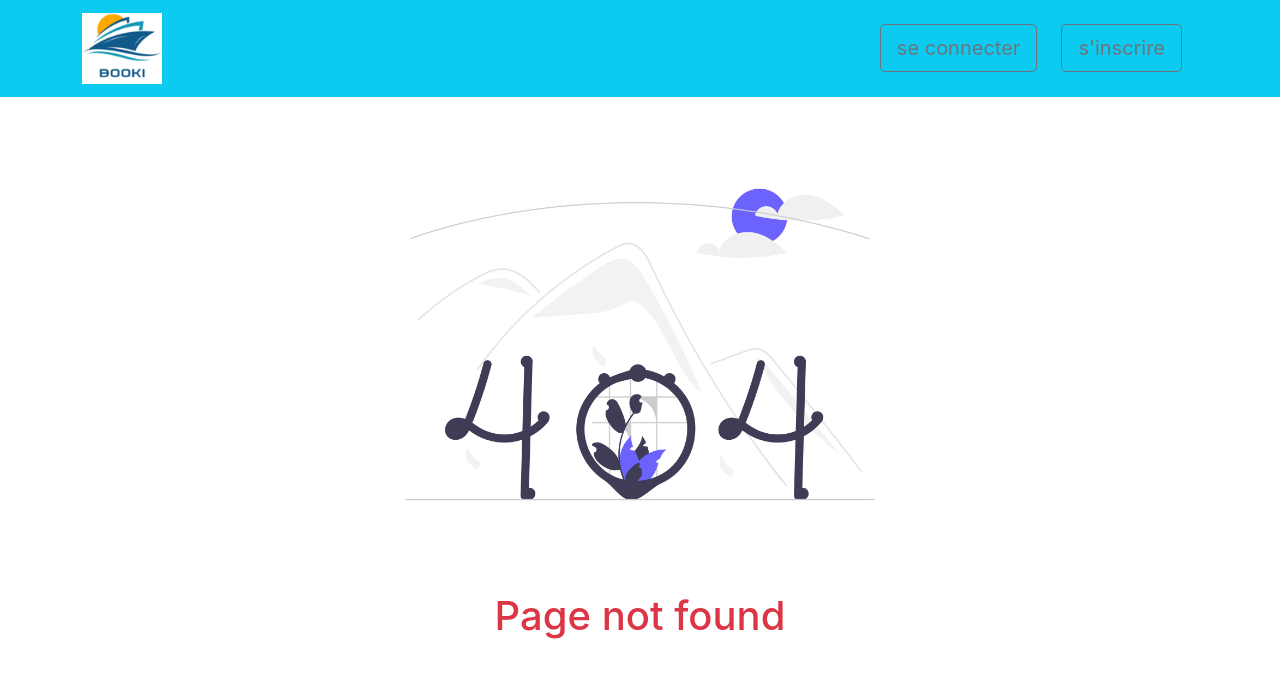
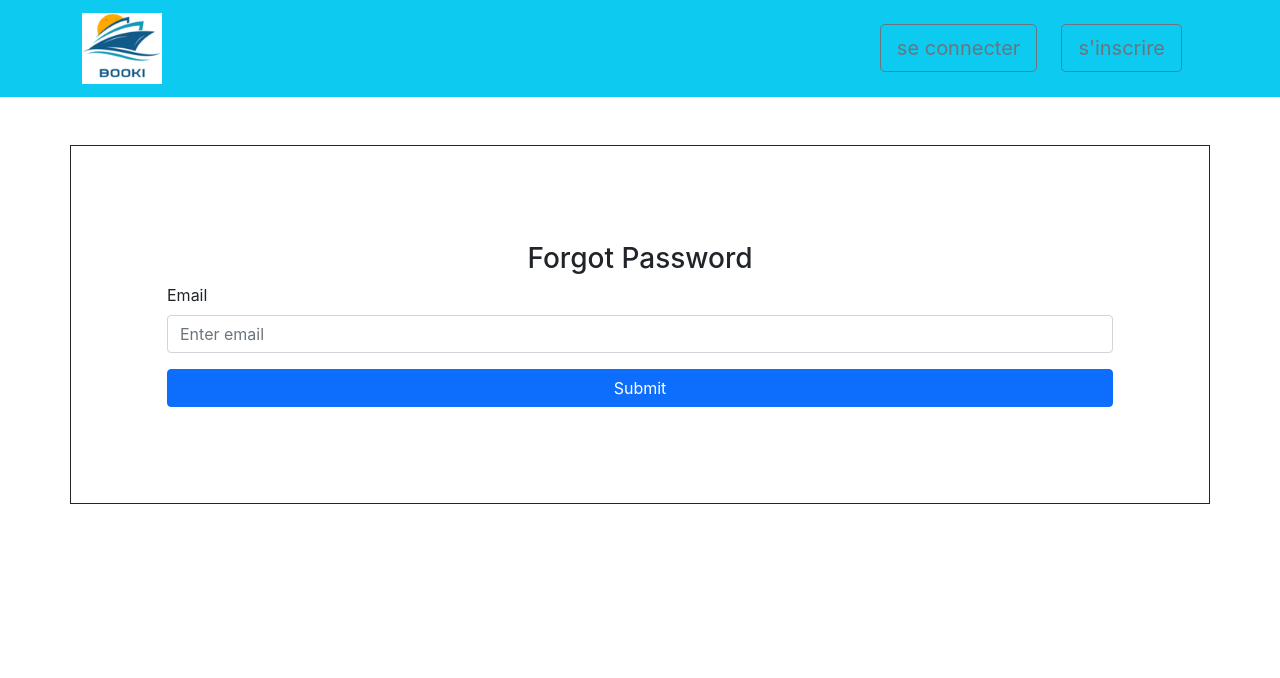
Before and after one commit to Khouloudlaadhar/booki-frontend, a React (Create React App) app: page /forgot-password in a window 1280 px wide. Before the commit this address had no page. Shown: the top 678 px of the page. Built offline with nearby package versions, Linux system fonts and the light colour scheme.

Commit message:
Forgot and rest password with send email

```diff
--- a/src/App.js
+++ b/src/App.js
@@ -1,12 +1,12 @@
 
-import { BrowserRouter as Router, Route, Switch } from "react-router-dom";
+import { BrowserRouter as Router, Switch } from "react-router-dom";
 import Activities from "./pages/Activities";
 import ActivitiesDetails from "./pages/ActivitiesDetails";
 import Hebergements from "./pages/Hebergements";
 import HebergementDetails from "./pages/HebergementDetails";
 import Home from "./pages/Home";
 import NotFound from "./pages/NotFound";
-import GlobalLoading from "./Components/GlobalLoading";
+import GlobalLoading from "./components/GlobalLoading";
 import Login from "./pages/Login";
 import Register from "./pages/Register";
 import { login } from "./redux/actions/userActionCreators";
@@ -14,6 +14,10 @@ import { useDispatch } from "react-redux";
 import PublicRoute from "./routes/PublicRoute";
 import PrivateRoute from "./routes/PrivateRoute";
 import CustomRoute from "./routes/CustomRoute";
+import ForgotPassword from "./pages/ForgotPassword";
+import ResetPassoword from "./pages/ResetPassoword";
+
+
 
 
 
@@ -29,17 +33,19 @@ function App() {
 
   return (
     <>
-    <GlobalLoading/>
+      <GlobalLoading />
       <Router>
         <Switch>
           <PublicRoute exact path='/login' component={Login} />
           <PublicRoute exact path='/register' component={Register} />
+          <PublicRoute exact path='/forgot-password' component={ForgotPassword} />
+          <PublicRoute exact path='/password-reset/:id/:token' component={ResetPassoword} />
           <PrivateRoute exact path='/' component={Home} />
           <PrivateRoute exact path='/hebergements' component={Hebergements} />
           <PrivateRoute exact path='/activities' component={Activities} />
           <PrivateRoute exact path='/hebergemnts/:id' component={HebergementDetails} />
           <PrivateRoute exact path='/activities/:id' component={ActivitiesDetails} />
-        <CustomRoute  component={NotFound} />
+          <CustomRoute component={NotFound} />
         </Switch>
       </Router>
     </>
--- a/src/index.css
+++ b/src/index.css
@@ -28,3 +28,18 @@ code {
   margin-right: auto;
   margin-left: auto;
 }
+
+.error-msg,
+.success-msg {
+  width: 100%;
+  padding: 15px;
+  margin: 5px 0;
+  font-size: 14px;
+  background-color: darkred;
+  color: white;
+  border-radius: 5px;
+  text-align: center;
+}
+.success-msg{
+  background-color: darkgreen;
+}
--- a/src/layouts/InsideLayout.js
+++ b/src/layouts/InsideLayout.js
@@ -1,5 +1,5 @@
 import React from 'react'
-import AppNavbarInside from '../Components/AppNavbarInside'
+import AppNavbarInside from '../components/AppNavbarInside'
 
 function InsideLayout(props) {
     return (
--- a/src/layouts/OutsideLayout.js
+++ b/src/layouts/OutsideLayout.js
@@ -1,5 +1,5 @@
 import React from 'react'
-import AppNavbar from '../Components/AppNavbar'
+import AppNavbar from '../components/AppNavbar'
 
 export default function OutsideLayout(props) {
     return (
--- /dev/null
+++ b/src/pages/ForgotPassword.js
@@ -0,0 +1,53 @@
+import React, { useState } from 'react'
+import Form from 'react-bootstrap/Form'
+import Container from 'react-bootstrap/Container'
+import Button from 'react-bootstrap/Button'
+import axios from 'axios'
+
+function ForgotPassword() {
+  const [email, setEmail] = useState("")
+  const [msg, setMsg] = useState("")
+  const [error, setError] = useState("")
+  const handleSubmit = async (e) => {
+    e.preventDefault();
+    try {
+
+      const { data } = await axios.post(`http://localhost:5000/password-reset/`, { email })
+      console.log(data)
+      setMsg(data.message);
+      setError("")
+    } catch (error) {
+      if (error.response &&
+        error.response.status >= 400 &&
+        error.response.status <= 500) {
+        setError(error.response.data.message)
+        setMsg("");
+      }
+
+    }
+
+  }
+  return (
+    <Container className='mt-5 border border-dark p-5'>
+      <Form onSubmit={handleSubmit} className="m-5">
+        <h3 className="text-center text-dark">Forgot Password</h3>
+        <Form.Group className="mb-3" controlId="formBasicEmail">
+          <Form.Label>Email </Form.Label>
+          <Form.Control
+            value={email}
+            onChange={(e) => setEmail(e.target.value)}
+
+            placeholder="Enter email" />
+        </Form.Group>
+        {error && <div className="error-msg">{error}</div>}
+        {msg && <div className="success-msg">{msg}</div>}
+        <Button variant="primary" type="submit" className="w-100">
+          Submit
+        </Button>
+      </Form>
+
+    </Container>
+  )
+}
+
+export default ForgotPassword
--- a/src/pages/Hebergements.js
+++ b/src/pages/Hebergements.js
@@ -1,7 +1,7 @@
 
 import React from 'react'
 import { Container } from 'react-bootstrap'
-import DisplayHebergements from '../Components/DisplayHebergements'
+import DisplayHebergements from '../components/DisplayHebergements'
 
 
 
--- a/src/pages/Login.js
+++ b/src/pages/Login.js
@@ -13,33 +13,44 @@ function Login() {
   const history = useHistory()
   const handleSubmit = e => {
     e.preventDefault()
-    dispatch(requestLogin(email, password,history))
+    dispatch(requestLogin(email, password, history))
   }
   return (
     <Container className='mt-5 border border-dark p-5'>
       <Form onSubmit={handleSubmit} className="m-5">
         <Form.Group className="mb-3" controlId="formBasicEmail">
           <Form.Label>Email </Form.Label>
-          <Form.Control value={email} onChange={(e) => setEmail(e.target.value)} placeholder="Enter email" />
+          <Form.Control
+            value={email}
+            onChange={(e) => setEmail(e.target.value)}
+            placeholder="Enter email" />
         </Form.Group>
         <Form.Group className="mb-3" controlId="formBasicPassword">
           <Form.Label>Mot de passe</Form.Label>
           <InputGroup className="mb-3">
-            <Form.Control type={passwordType} value={password} onChange={(e) => setPassword(e.target.value)} placeholder="Password" />
-            <Button style={{ outline: 'none' }} variant="primary" id="button-addon2" onClick={() => setPasswordType(prevPasswordType => setPasswordType(prevPasswordType === 'password' ? 'text' : 'password'))}>
+            <Form.Control
+              type={passwordType}
+              value={password}
+              onChange={(e) => setPassword(e.target.value)}
+              placeholder="Password" />
+            <Button style={{ outline: 'none' }} variant="primary" id="button-addon2"
+              onClick={() => setPasswordType(prevPasswordType => setPasswordType(prevPasswordType === 'password' ? 'text' : 'password'))}>
               <i class={`bi bi-eye${passwordType === 'text' ? '-slash' : ''}`}></i>
             </Button>
           </InputGroup>
         </Form.Group>
+
         <Button variant="primary" type="submit" className="w-100">
           connecter
         </Button>
+        <Link to={'/forgot-password'} className="text-right" >
+          <p>Mode de passe oublié?</p></Link>
       </Form>
       <Link to="/register">
         <Button className="m-2 mx-auto" variant="secondary"  >
           Pas de compte ? Créez-en un
         </Button>
-        </Link>
+      </Link>
     </Container>
   )
 }
--- /dev/null
+++ b/src/pages/ResetPassoword.js
@@ -0,0 +1,74 @@
+import axios from 'axios'
+import React, { Fragment, useEffect, useState } from 'react'
+import { Button, Container, Form } from 'react-bootstrap'
+import { useParams } from 'react-router-dom/cjs/react-router-dom.min'
+
+function ResetPassoword() {
+  const [password, setPassword] = useState("")
+  const [msg, setMsg] = useState("")
+  const [error, setError] = useState("")
+  const [validUrl, setValidUrl] = useState(false)
+  const param = useParams();
+  const url = `http://localhost:5000/password-reset/${param.id}/${param.token}`
+  useEffect(() => {
+    const verifyUrl = async () => {
+      try {
+        await axios.get(url)
+        setValidUrl(true)
+      } catch (error) {
+        setValidUrl(false)
+      }
+    }
+    verifyUrl()
+  }, [param.url])
+  const handleSubmit = async (e) => {
+    e.preventDefault();
+    try {
+      const { data } = await axios.post(url, { password })
+      setMsg(data.message);
+      setError("");
+      window.location = "/login"
+    } catch (error) {
+      if (error.response &&
+        error.response.status >= 400 &&
+        error.response.status <= 500) {
+        setError(error.response.data.message)
+        setMsg("");
+      }
+    }
+  }
+  return (
+    <Fragment>
+      {validUrl ? (
+        <Container className='mt-5 border border-dark p-5'>
+          <Form onSubmit={handleSubmit} className="m-5">
+            <h3 className="text-center text-dark">Ajouter nouveau mot de passe</h3>
+            <Form.Group className="mb-3" controlId="formBasicPassword">
+              <Form.Label>Mot de passe</Form.Label>
+              <Form.Control
+                value={password}
+                onChange={(e) => setPassword(e.target.value)}
+                required
+                placeholder="Entrer le nouveau mot de passe" />
+            </Form.Group>
+            {error && <div className="error-msg">{error}</div>}
+            {msg && <div className="success-msg">{msg}</div>}
+            <Button variant="primary" type="submit" className="w-100">
+              Submit
+            </Button>
+          </Form>
+
+        </Container>
+
+
+) : (
+  <h1>404 Not Found</h1>
+)}
+
+
+
+    </Fragment>
+  )
+}
+
+export default ResetPassoword
```
Also changed, not shown: src/pages/Home.js (+4 -4 lines). Lines whose indentation alone changed are shown as unchanged.
